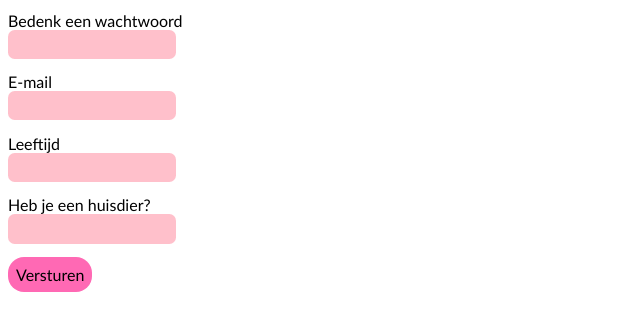
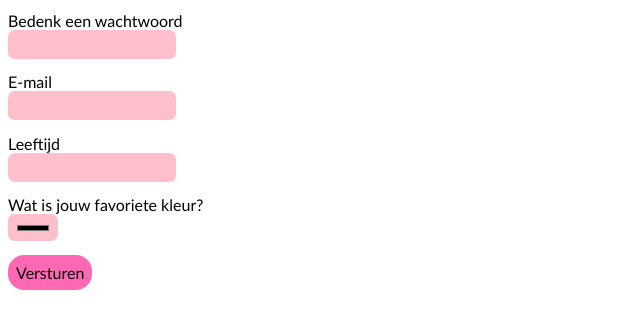
Before and after one commit to Annabellovesyou/mijngitproject, a website: page index.html in a window 1280 px wide. Shown: the part 133-464 px from the top of the page, without its empty margins (0-640 px from the left). Drawn offline with Linux system fonts and the light colour scheme.

Commit message:
kleur toegevoegd

```diff
--- a/index.html
+++ b/index.html
@@ -15,7 +15,7 @@
     <input type="text" id="username" required>
 
     <label for="password">Bedenk een wachtwoord</label>
-    <input type="text" id="password" required>
+    <input type="password" id="password" required>
 
     <label for="email">E-mail</label>
     <input type="text" id="email" required>
@@ -23,8 +23,8 @@
     <label for="leeftijd">Leeftijd</label>
     <input type="text" id="leeftijd" required max="30">
 
-    <label for="huisdier">Heb je een huisdier?</label>
-    <input type="text" id="huisdier">
+    <label for="color">Wat is jouw favoriete kleur?</label>
+    <input type="color" id="color">
 
     <button type="submit">Versturen</button>
 
```
